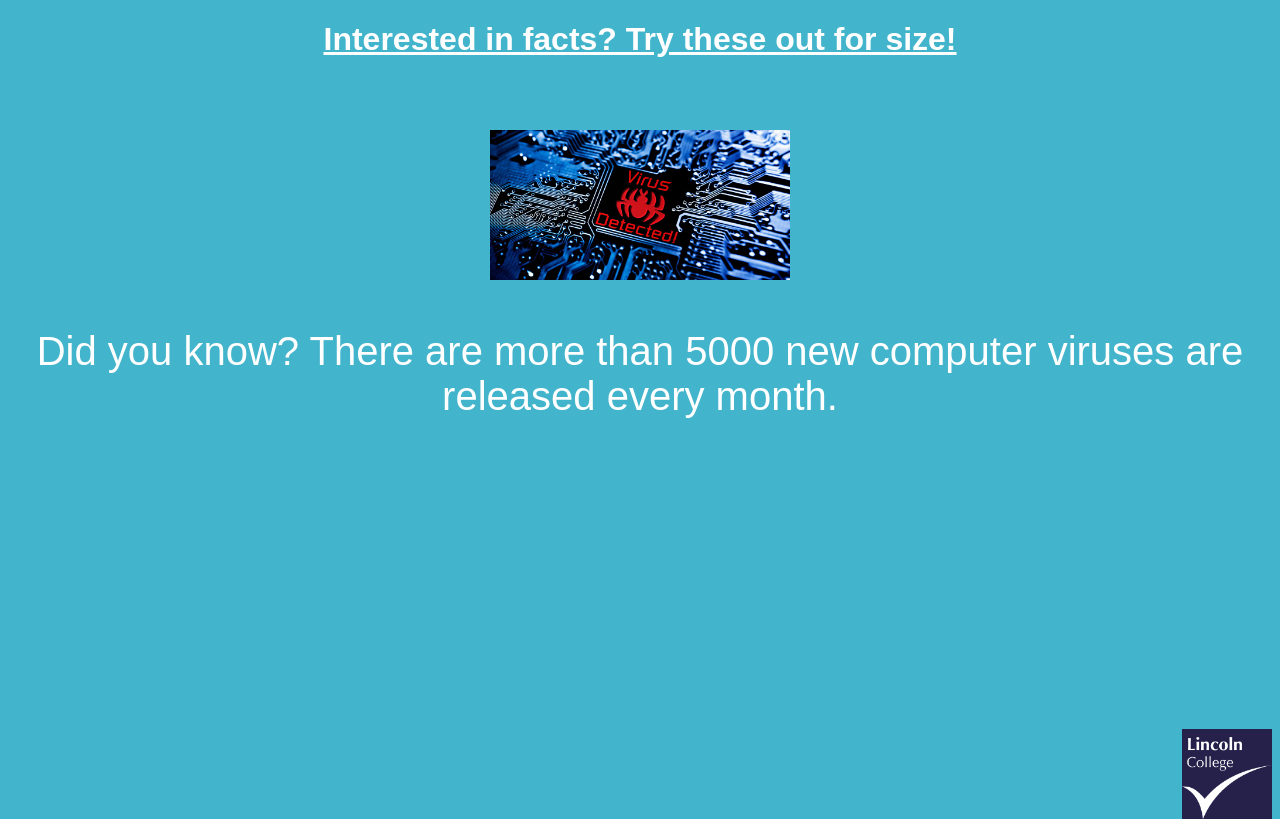
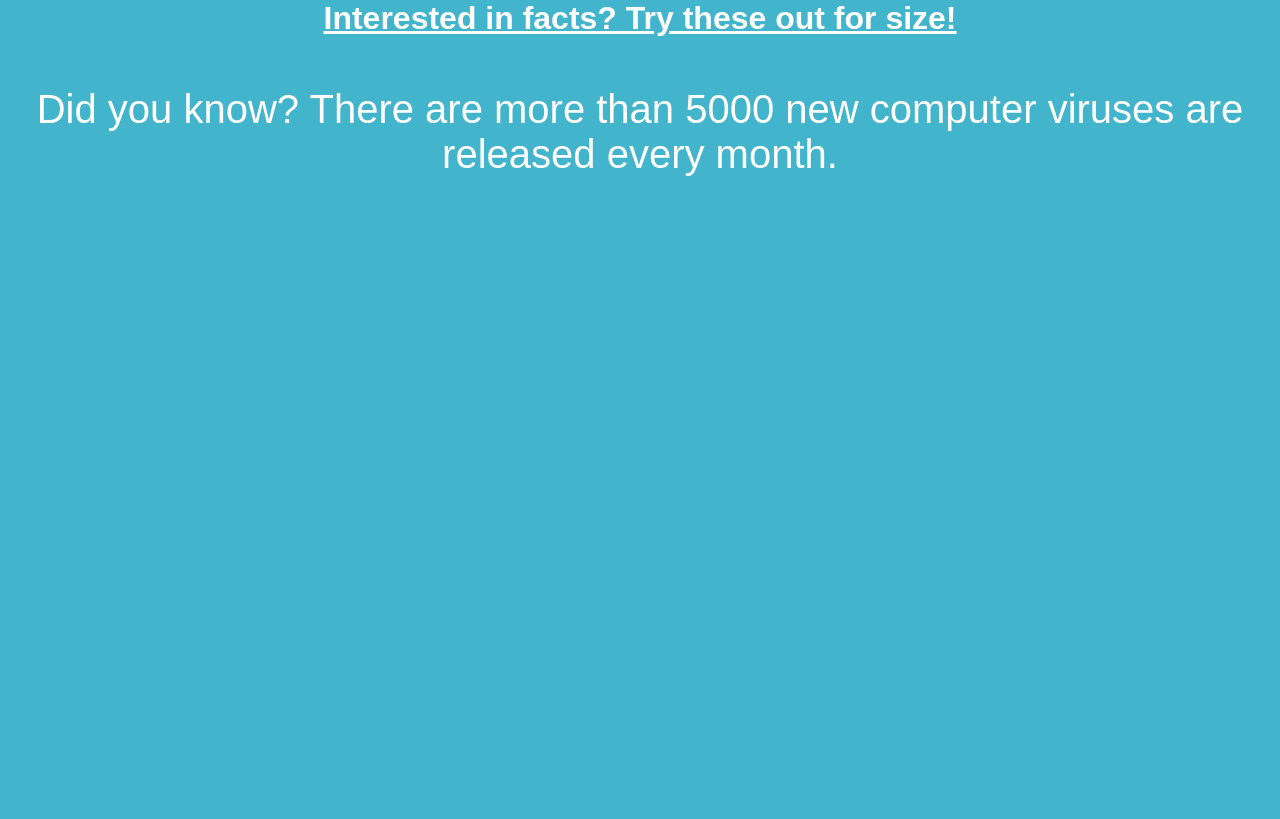
Before and after one commit to JamesMcArthur01/Corridor-Display-System, a plain HTML site: page Facts page.html in a window 1280 px wide. Drawn offline with Linux system fonts and the light colour scheme.

Commit message:
Add files via upload

```diff
--- a/Design.css
+++ b/Design.css
@@ -1,24 +1,29 @@
+*{
+	padding:0;
+	margin:0;
+}
+
 body{
 	background-color: rgba(66, 180, 203, 1);
 	text-align: center;
 	color: white;
 	font-family: Arial;
 }
-
+/*photo{
+	background: url("virus.jpg") no-repeat;
+	background-size: 100%;
+	position: relative;
+	left: 500px;
+	margin-top: 10px;
+	width: 300px;
+	height: 150px;
+}
+*/
 #main{
 	padding-top: 50px;
 	font-size: 40px;
 }
 
-#photo{
-	width: 300px;
-	height: 150px;
+#footer{
+	padding-top: 230px;
 }
-
-#footer{
-	padding-top: 270px;
-}
-
-#CollegeLogo{
-	float:right; width:90px; height:90px;
-}
--- a/Facts page.html
+++ b/Facts page.html
@@ -10,12 +10,15 @@
     <h1><u>Interested in facts? Try these out for size!</u></h1>
   </header>
 	<body>
+		<div id="photo">
+
+		</div>
 		<div id="main">
-			<img src="virus.jpg" id="photo">
 			<p> Did you know? There are more than 5000 new computer viruses are released every month. </p>
 		</div>
 	</body>
   <footer id="footer">
-	<img src="logo.png" id="CollegeLogo">
+	<div id="collegelogo">
+	</div>
   </footer>
 </html>
```
